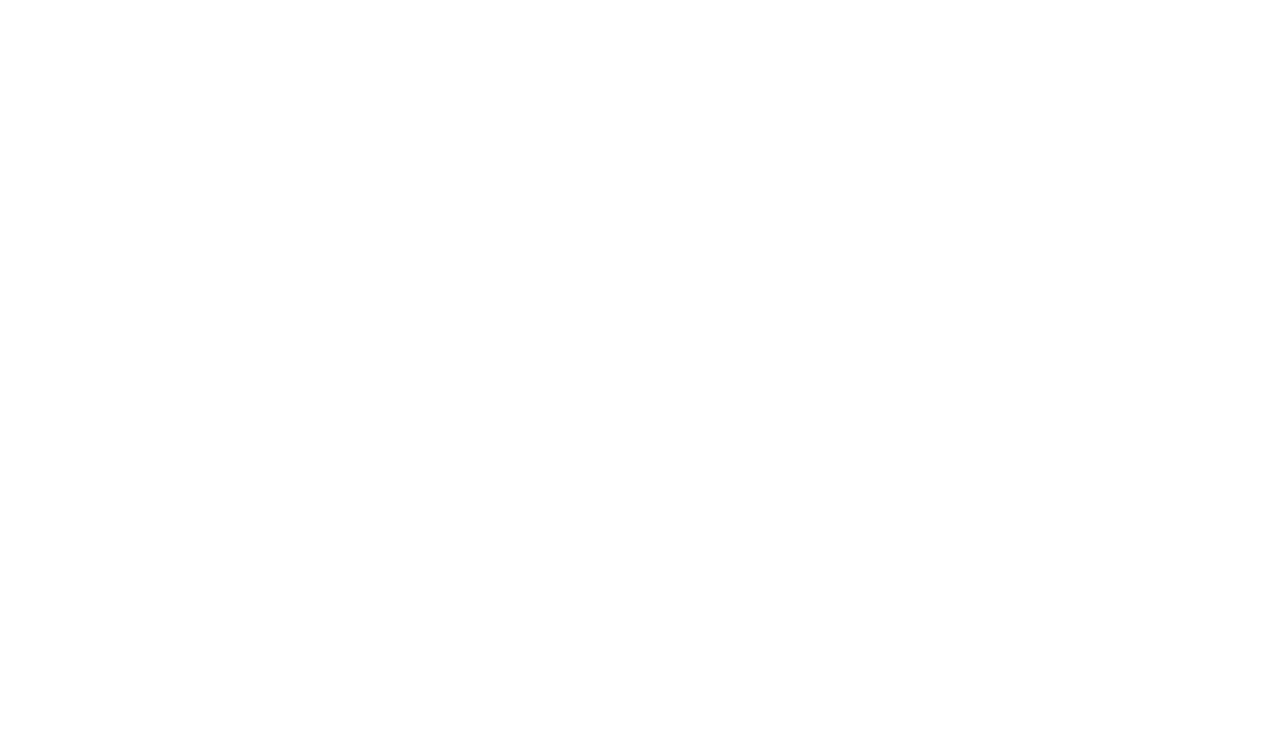
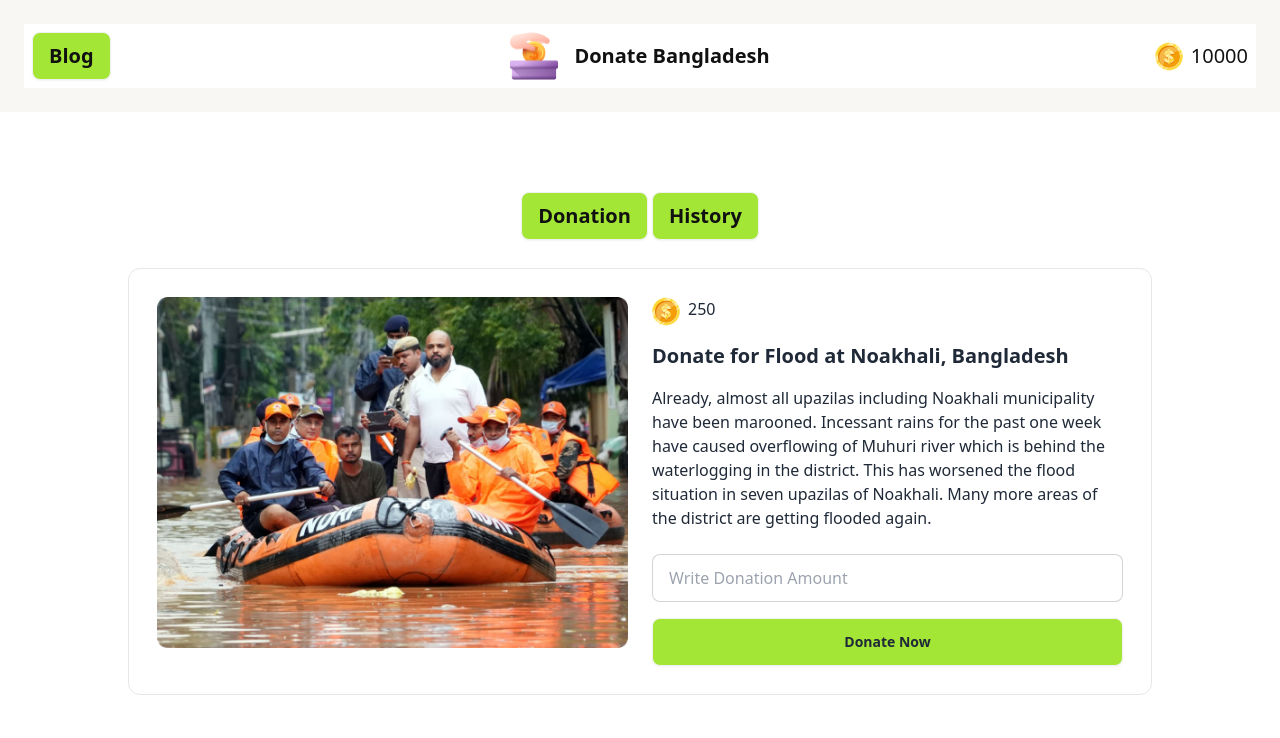
Before and after one commit to rahatahmed99/Donate-Bangladesh, a plain HTML site: page index.html in a window 1280 px wide. Drawn offline with nearby package versions, Linux system fonts and the light colour scheme.

Commit message:
fast card complet

```diff
--- a/index.html
+++ b/index.html
@@ -4,8 +4,99 @@
   <meta charset="UTF-8">
   <meta name="viewport" content="width=device-width, initial-scale=1.0">
   <title>Donate Bangladesh</title>
+  <!-- daisy UI link -->
+  <link href="https://cdn.jsdelivr.net/npm/daisyui@4.12.10/dist/full.min.css" rel="stylesheet" type="text/css" />
+  <script src="https://cdn.tailwindcss.com"></script>
+
 </head>
 <body>
+  <header>
+    <!-- navbar section start -->
 
+   <section class="bg-[#F9F7F3] mb-10">
+    <nav class="container m-auto p-6">
+
+      <div class="navbar bg-base-100">
+        <div class="navbar-start">
+         <button class="btn bg-lime-400 text-xl font-semibold text-[#111111]">Blog</button>
+        </div>
+        <div class="navbar-center gap-4">
+          <img class="w-12 h-12" src="./assets/logo.png" alt="">
+          <h1 class="text-xl font-semibold text-[#111111]">Donate Bangladesh</h1>
+        </div>
+        <div class="navbar-end gap-4">
+          <div class="flex gap-2">
+            <div>
+              <img src="./assets/coin.png" alt="">
+            </div>
+            <div id="main-balance" class="text-xl font-medium text-[#111111]">10000</div>
+          </div>
+
+        </div>
+      </div>
+
+    </nav>
+   </section>
+
+     <!-- navbar section end -->
+
+
+
+
+  </header>
+  <main class="py-10 px-32 ">
+
+    <!-- Button section start  -->
+
+       <section class=" text-center mb-7">
+             <div class="">
+               <button class="btn bg-lime-400 text-xl font-semibold text-[#111111]">Donation</button>
+              <button class="btn bg-lime-400 text-xl font-semibold text-[#111111]">History</button>
+                  </div>
+       </section>
+
+     <!-- Button section start  -->
+
+    <section>
+
+      <!-- First card start  -->
+
+     <div class="grid grid-cols-1 lg:grid-cols-2 gap-6 border border-inherit p-7 rounded-xl ">
+
+       <div>
+        <img src="./assets/noakhali.png" alt="">
+       </div>
+
+       <div>
+        <div>
+          <div class="flex gap-2">
+            <div>
+              <img src="./assets/coin.png" alt="">
+            </div>
+            <div id="account-balance">250</div>
+          </div>
+          <h1 class="text-xl font-bold mt-4">Donate for Flood at Noakhali, Bangladesh</h1>
+          <p class="text-base font-light mt-4"> Already, almost all upazilas including Noakhali municipality have been marooned.
+            Incessant rains for the past one week have caused overflowing of Muhuri river which is behind the waterlogging in the district.
+            This has worsened the flood situation in seven upazilas of Noakhali. Many more areas of the district are getting flooded again.
+           </p>
+          <input id="Donation-money" type="text" placeholder="Write Donation Amount" class="mt-6 input input-bordered w-full" />
+          <br>
+          <button id="btn-add-money" class="btn  mt-4 w-full bg-lime-400">Donate Now</button>
+        </div>
+       </div>
+
+     </div>
+
+      <!-- First card start  -->
+
+
+
+    </section>
+
+  </main>
+
+
+  <script src="./js/donate.js"></script>
 </body>
 </html>
--- /dev/null
+++ b/js/donate.js
@@ -0,0 +1,30 @@
+document.getElementById('btn-add-money')
+.addEventListener('click', function(){
+
+const donateMoney = document.getElementById('Donation-money').value ;
+const addDonateMoney = parseFloat(donateMoney);
+console.log(donateMoney)
+
+if(donateMoney > 0 ){
+
+  const balance = document.getElementById('account-balance').innerText;
+  const balanceNumber = parseFloat(balance);
+
+  const myBalance = document.getElementById('main-balance').innerText;
+  const myBalanceNumber = parseFloat(myBalance);
+
+  const myMainBalance = myBalanceNumber - addDonateMoney;
+
+  const newBalance = addDonateMoney + balanceNumber;
+
+
+  document.getElementById('account-balance').innerText = newBalance;
+  document.getElementById('main-balance').innerText = myMainBalance;
+
+}
+
+else {
+  alert('failed to donate money')
+}
+
+})
```
Also changed, not shown: add.html (added, +50 -0 lines), tailwind.config.js (added).
